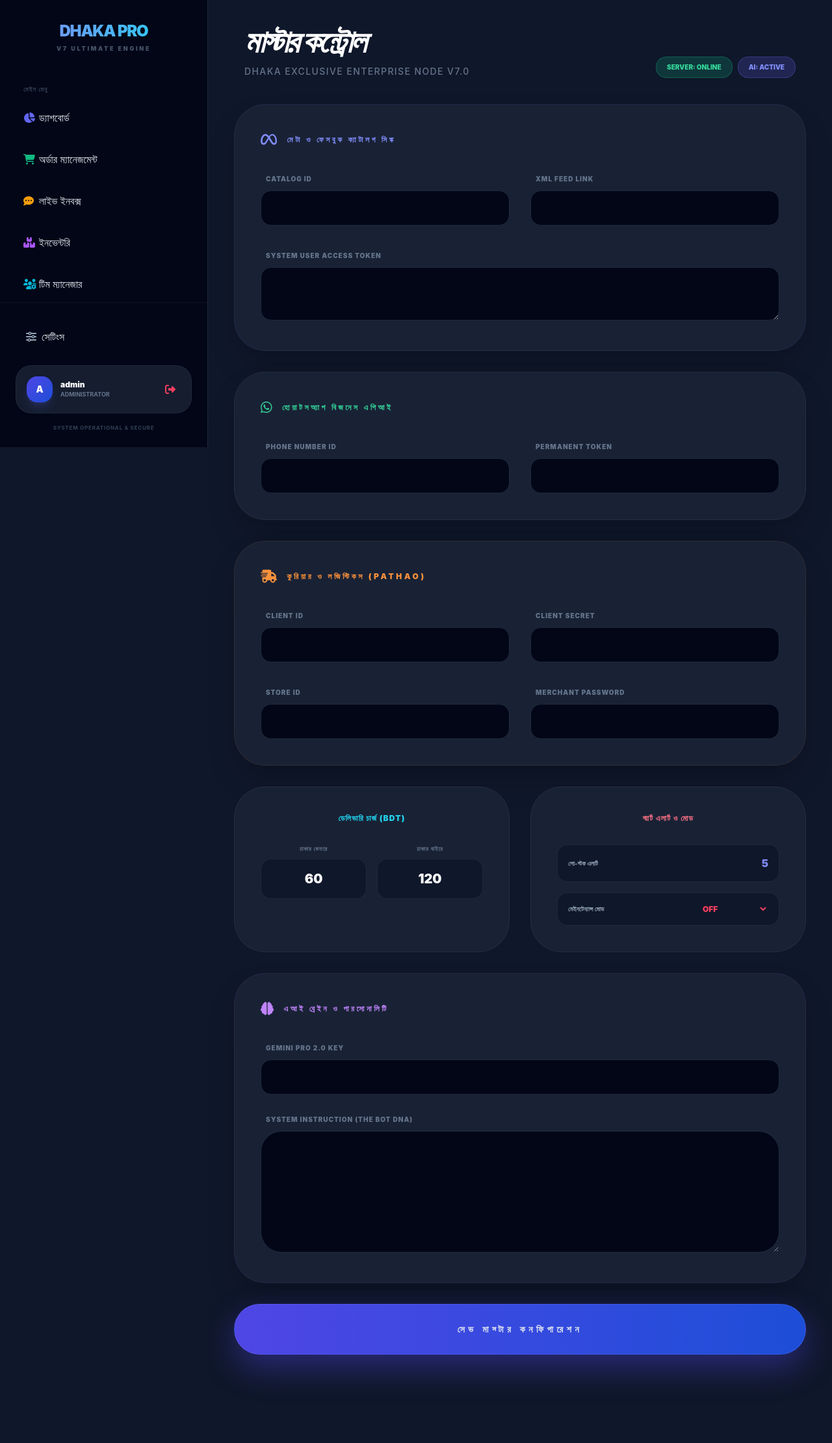
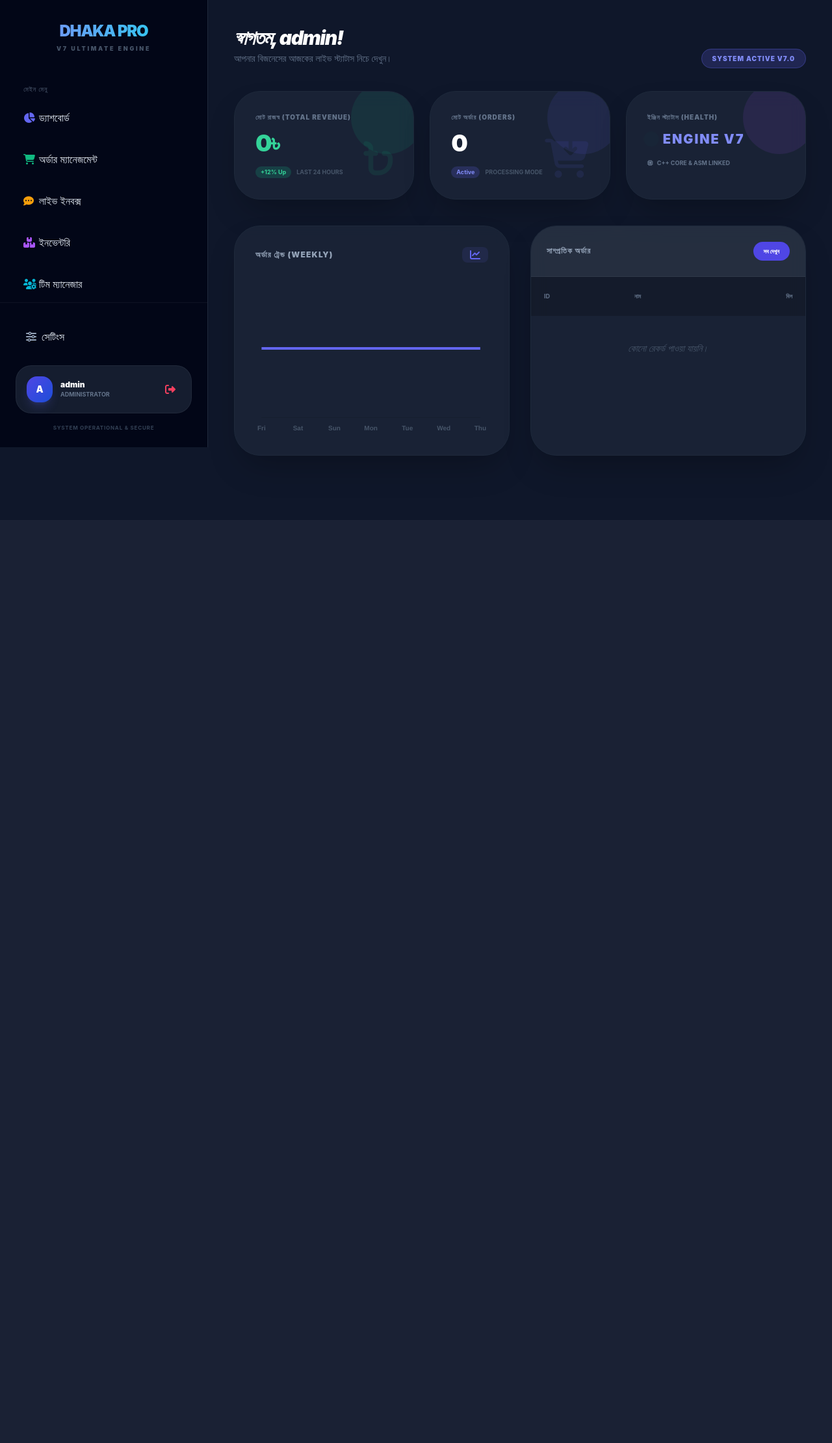
Before and after one commit to printthp/Dhaka-exclusive-sms-bot-wp-msg, a Flask app: page /admin in a window 1280 px wide. Shown: the whole page at 65% size. After the commit the page ends 739 px from the top, so only its background shows below. Run offline with Flask 2, Linux system fonts and the light colour scheme; the visitor is signed in with stand-in values (Sample User, id 1); data comes from the database, SQL or seed files in the repository; data that the repository does not hold is empty; some libraries are stand-ins or nearby versions.

Commit message:
Update dashboard.html

```diff
--- a/templates/dashboard.html
+++ b/templates/dashboard.html
@@ -1,140 +1,128 @@
 {% extends "base.html" %}
-{% block title %}Ultimate settings Control{% endblock %}
+{% block title %}Dashboard PRO{% endblock %}
 {% block content %}
-<div class="max-w-5xl mx-auto pb-24">
-    <div class="mb-10 flex flex-col md:flex-row justify-between items-start md:items-end gap-4 px-4">
+<!-- Chart.js and FontAwesome -->
+<script src="https://cdn.jsdelivr.net/npm/chart.js"></script>
+
+<div class="mb-10 flex justify-between items-end">
     <div>
-            <h2 class="text-5xl font-black text-white tracking-tighter italic">মাস্টার কন্ট্রোল</h2>
-            <p class="text-slate-500 text-sm mt-3 font-medium uppercase tracking-widest">Dhaka Exclusive Enterprise Node v7.0</p>
+        <h2 class="text-3xl font-black text-white italic tracking-tighter">স্বাগতম, {{ session.get('username') }}!</h2>
+        <p class="text-slate-500 text-sm mt-1">আপনার বিজনেসের আজকের লাইভ স্ট্যাটাস নিচে দেখুন।</p>
     </div>
-        <div class="flex gap-2">
-            <span class="bg-emerald-500/20 text-emerald-400 px-4 py-2 rounded-2xl text-[10px] font-black uppercase border border-emerald-500/30">Server: Online</span>
-            <span class="bg-indigo-500/20 text-indigo-400 px-4 py-2 rounded-2xl text-[10px] font-black uppercase border border-indigo-500/30">AI: Active</span>
+    <div class="hidden md:block">
+        <span class="text-[10px] bg-indigo-500/20 text-indigo-400 px-4 py-2 rounded-2xl font-black uppercase tracking-widest border border-indigo-500/30">System Active v7.0</span>
     </div>
 </div>
 
-    <form action="/admin/settings/save" method="POST" class="space-y-8 px-2 md:px-0">
-
-        <!-- ১. মেটা ক্যাটালগ ও সোশ্যাল শপ -->
-        <div class="glass p-10 rounded-[3rem] shadow-2xl border border-indigo-500/10">
-            <h3 class="text-indigo-400 font-black text-xs uppercase mb-8 tracking-[0.3em] flex items-center gap-3">
-                <i class="fa-brands fa-meta text-xl"></i> মেটা ও ফেসবুক ক্যাটালগ সিঙ্ক
-            </h3>
-            <div class="grid grid-cols-1 md:grid-cols-2 gap-8">
-                <div class="space-y-2">
-                    <label class="text-[10px] font-black text-slate-500 uppercase tracking-widest ml-2">Catalog ID</label>
-                    <input name="fb_catalogue_id" value="{{ settings.get('fb_catalogue_id', '') }}" class="w-full bg-[#020617] border border-slate-800 px-6 py-4 rounded-2xl focus:border-indigo-500 outline-none transition text-sm">
-                </div>
-                <div class="space-y-2">
-                    <label class="text-[10px] font-black text-slate-500 uppercase tracking-widest ml-2">XML Feed Link</label>
-                    <input name="fb_xml_link" value="{{ settings.get('fb_xml_link', '') }}" class="w-full bg-[#020617] border border-slate-800 px-6 py-4 rounded-2xl focus:border-indigo-500 outline-none transition text-sm font-mono">
-                </div>
-                <div class="md:col-span-2 space-y-2">
-                    <label class="text-[10px] font-black text-slate-500 uppercase tracking-widest ml-2">System User Access Token</label>
-                    <textarea name="fb_access_token" rows="3" class="w-full bg-[#020617] border border-slate-800 px-6 py-4 rounded-2xl focus:border-indigo-500 outline-none transition text-xs font-mono">{{ settings.get('fb_access_token', '') }}</textarea>
-                </div>
+<!-- Stats Cards -->
+<div class="grid grid-cols-1 md:grid-cols-3 gap-6 mb-10">
+    <!-- Revenue Card -->
+    <div class="glass p-8 rounded-[2.5rem] shadow-2xl relative overflow-hidden group border border-slate-800 hover:border-emerald-500/30 transition-all duration-500">
+        <div class="absolute -right-4 -top-4 w-28 h-28 bg-emerald-500/10 rounded-full group-hover:scale-150 transition-all duration-700"></div>
+        <i class="fa-solid fa-bangladeshi-taka-sign absolute right-8 bottom-8 text-emerald-500/10 text-6xl"></i>
+        <p class="text-[10px] text-slate-500 uppercase font-black tracking-widest">মোট রাজস্ব (Total Revenue)</p>
+        <h2 class="text-4xl font-black mt-3 text-emerald-400 tracking-tighter">{{ "{:,.0f}".format(analytics.today_revenue if analytics.today_revenue else analytics.total_revenue) }}৳</h2>
+        <div class="mt-4 flex items-center gap-2">
+            <span class="bg-emerald-500/20 text-emerald-400 text-[9px] font-bold px-2 py-0.5 rounded-full">+12% Up</span>
+            <span class="text-[9px] text-slate-600 font-bold uppercase">Last 24 Hours</span>
         </div>
     </div>
 
-        <!-- ২. হোয়াটসঅ্যাপ এপিআই কানেকশন -->
-        <div class="glass p-10 rounded-[3rem] shadow-2xl">
-            <h3 class="text-emerald-400 font-black text-xs uppercase mb-8 tracking-[0.3em] flex items-center gap-3">
-                <i class="fa-brands fa-whatsapp text-xl"></i> হোয়াটসঅ্যাপ বিজনেস এপিআই
-            </h3>
-            <div class="grid grid-cols-1 md:grid-cols-2 gap-8">
-                <div class="space-y-2">
-                    <label class="text-[10px] font-black text-slate-500 uppercase tracking-widest ml-2">Phone Number ID</label>
-                    <input name="phone_number_id" value="{{ settings.get('phone_number_id', '') }}" class="w-full bg-[#020617] border border-slate-800 px-6 py-4 rounded-2xl focus:border-indigo-500 outline-none transition text-sm">
-                </div>
-                <div class="space-y-2">
-                    <label class="text-[10px] font-black text-slate-500 uppercase tracking-widest ml-2">Permanent Token</label>
-                    <input type="password" name="permanent_token" value="{{ settings.get('permanent_token', '') }}" class="w-full bg-[#020617] border border-slate-800 px-6 py-4 rounded-2xl focus:border-indigo-500 outline-none transition text-sm">
-                </div>
+    <!-- Orders Card -->
+    <div class="glass p-8 rounded-[2.5rem] shadow-2xl relative overflow-hidden group border border-slate-800 hover:border-indigo-500/30 transition-all duration-500">
+        <div class="absolute -right-4 -top-4 w-28 h-28 bg-indigo-500/10 rounded-full group-hover:scale-150 transition-all duration-700"></div>
+        <i class="fa-solid fa-cart-arrow-down absolute right-8 bottom-8 text-indigo-500/10 text-6xl"></i>
+        <p class="text-[10px] text-slate-500 uppercase font-black tracking-widest">মোট অর্ডার (Orders)</p>
+        <h2 class="text-4xl font-black mt-3 text-white tracking-tighter">{{ analytics.total_orders }}</h2>
+        <div class="mt-4 flex items-center gap-2">
+            <span class="bg-indigo-500/20 text-indigo-400 text-[9px] font-bold px-2 py-0.5 rounded-full">Active</span>
+            <span class="text-[9px] text-slate-600 font-bold uppercase">Processing Mode</span>
         </div>
     </div>
 
-        <!-- ৩. কুরিয়ার অটোমেশন (Pathao) -->
-        <div class="glass p-10 rounded-[3rem] shadow-2xl border border-orange-500/10">
-            <h3 class="text-orange-400 font-black text-xs uppercase mb-8 tracking-[0.3em] flex items-center gap-3">
-                <i class="fa-solid fa-truck-fast text-xl"></i> কুরিয়ার ও লজিস্টিকস (Pathao)
-            </h3>
-            <div class="grid grid-cols-1 md:grid-cols-2 gap-8">
-                <div class="space-y-2">
-                    <label class="text-[10px] font-black text-slate-500 uppercase tracking-widest ml-2">Client ID</label>
-                    <input name="pathao_client_id" value="{{ settings.get('pathao_client_id', '') }}" class="w-full bg-[#020617] border border-slate-800 px-6 py-4 rounded-2xl focus:border-orange-500 outline-none transition text-sm">
+    <!-- Health/Engine Card -->
+    <div class="glass p-8 rounded-[2.5rem] shadow-2xl relative overflow-hidden group border border-slate-800 hover:border-purple-500/30 transition-all duration-500">
+        <div class="absolute -right-4 -top-4 w-28 h-28 bg-purple-500/10 rounded-full group-hover:scale-150 transition-all duration-700"></div>
+        <p class="text-[10px] text-slate-500 uppercase font-black tracking-widest">ইঞ্জিন স্ট্যাটাস (Health)</p>
+        <div class="flex items-center mt-3 gap-3">
+             <div class="w-3 h-3 bg-emerald-500 rounded-full animate-ping"></div>
+             <h2 class="text-xl font-black text-indigo-400 tracking-widest uppercase">Engine V7</h2>
         </div>
-                <div class="space-y-2">
-                    <label class="text-[10px] font-black text-slate-500 uppercase tracking-widest ml-2">Client Secret</label>
-                    <input type="password" name="pathao_client_secret" value="{{ settings.get('pathao_client_secret', '') }}" class="w-full bg-[#020617] border border-slate-800 px-6 py-4 rounded-2xl focus:border-orange-500 outline-none transition text-sm">
-                </div>
-                <div class="space-y-2">
-                    <label class="text-[10px] font-black text-slate-500 uppercase tracking-widest ml-2">Store ID</label>
-                    <input name="pathao_store_id" value="{{ settings.get('pathao_store_id', '') }}" class="w-full bg-[#020617] border border-slate-800 px-6 py-4 rounded-2xl focus:border-orange-500 outline-none transition text-sm">
-                </div>
-                <div class="space-y-2">
-                    <label class="text-[10px] font-black text-slate-500 uppercase tracking-widest ml-2">Merchant Password</label>
-                    <input type="password" name="pathao_merchant_password" value="{{ settings.get('pathao_merchant_password', '') }}" class="w-full bg-[#020617] border border-slate-800 px-6 py-4 rounded-2xl focus:border-orange-500 outline-none transition text-sm">
-                </div>
+        <p class="text-[9px] text-slate-500 font-bold mt-4 uppercase"><i class="fa-solid fa-microchip mr-1"></i> C++ Core & ASM Linked</p>
     </div>
 </div>
 
-        <!-- ৪. চার্জ ও এলার্ট সেটিংস -->
+<!-- Advanced Section: Chart & Recent Orders -->
 <div class="grid grid-cols-1 md:grid-cols-2 gap-8">
-            <div class="glass p-10 rounded-[3rem]">
-                <h3 class="text-cyan-400 font-black text-xs uppercase mb-8 tracking-widest text-center">ডেলিভারি চার্জ (BDT)</h3>
-                <div class="flex gap-4">
-                    <div class="flex-1 space-y-2 text-center">
-                        <p class="text-[9px] font-bold text-slate-500 uppercase tracking-widest">ঢাকার ভেতরে</p>
-                        <input name="delivery_inside_dhaka" value="{{ settings.get('delivery_inside_dhaka', '60') }}" class="w-full bg-slate-900 border border-slate-800 p-4 rounded-2xl text-center font-black text-xl text-white">
+    <!-- Sales Graph -->
+    <div class="glass p-8 rounded-[2.5rem] shadow-2xl border border-slate-800">
+        <div class="flex justify-between items-center mb-6">
+            <h3 class="font-black text-xs uppercase tracking-widest text-slate-400">অর্ডার ট্রেন্ড (Weekly)</h3>
+            <i class="fa-solid fa-chart-line text-indigo-500 px-3 py-1 bg-indigo-500/10 rounded-lg"></i>
         </div>
-                    <div class="flex-1 space-y-2 text-center">
-                        <p class="text-[9px] font-bold text-slate-500 uppercase tracking-widest">ঢাকার বাইরে</p>
-                        <input name="delivery_outside_dhaka" value="{{ settings.get('delivery_outside_dhaka', '120') }}" class="w-full bg-slate-900 border border-slate-800 p-4 rounded-2xl text-center font-black text-xl text-white">
+        <canvas id="weeklyChart" class="max-h-60"></canvas>
     </div>
+
+    <!-- Recent Order Table -->
+    <div class="glass rounded-[2.5rem] overflow-hidden shadow-2xl border border-slate-800">
+        <div class="p-6 border-b border-white/5 flex justify-between items-center bg-white/5">
+            <h3 class="font-black text-xs uppercase tracking-widest text-slate-400">সাম্প্রতিক অর্ডার</h3>
+            <a href="/admin?tab=orders" class="text-[9px] bg-indigo-600 hover:bg-indigo-500 text-white px-4 py-2 rounded-full font-black uppercase transition-all">সব দেখুন</a>
         </div>
-            </div>
-            <div class="glass p-10 rounded-[3rem]">
-                <h3 class="text-rose-400 font-black text-xs uppercase mb-8 tracking-widest text-center">স্মার্ট এলার্ট ও মোড</h3>
-                <div class="space-y-4">
-                    <div class="flex justify-between items-center p-4 bg-slate-900 rounded-2xl border border-slate-800">
-                        <span class="text-[10px] font-bold text-slate-400 uppercase">লো-স্টক এলার্ট</span>
-                        <input name="low_stock_limit" value="{{ settings.get('low_stock_limit', '5') }}" class="w-12 bg-transparent text-right font-black text-indigo-400 outline-none">
-                    </div>
-                    <div class="flex justify-between items-center p-4 bg-slate-900 rounded-2xl border border-slate-800">
-                        <span class="text-[10px] font-bold text-slate-400 uppercase">মেইনটেন্যান্স মোড</span>
-                        <select name="maintenance_mode" class="bg-transparent text-rose-500 font-black text-xs outline-none">
-                            <option value="off" {% if settings.get('maintenance_mode') == 'off' %}selected{% endif %}>OFF</option>
-                            <option value="on" {% if settings.get('maintenance_mode') == 'on' %}selected{% endif %}>ON (Vacation)</option>
-                        </select>
-                    </div>
-                </div>
+        <table class="w-full text-left text-sm">
+            <thead class="bg-black/20 text-[9px] text-slate-500 uppercase font-black">
+                <tr><th class="p-5">ID</th><th class="p-5">নাম</th><th class="p-5 text-right">বিল</th></tr>
+            </thead>
+            <tbody class="divide-y divide-white/5">
+                {% for o in orders[:5] %}
+                <tr class="hover:bg-white/5 transition duration-300">
+                    <td class="p-5 font-mono text-indigo-400 font-bold">#{{ o.id }}</td>
+                    <td class="p-5 font-bold">{{ o.name }}<br><span class="text-[9px] font-normal text-slate-500">{{ o.phone }}</span></td>
+                    <td class="p-5 text-right font-black text-emerald-400">{{ o.total }}৳</td>
+                </tr>
+                {% else %}
+                <tr><td colspan="3" class="p-10 text-center text-slate-600 italic">কোনো রেকর্ড পাওয়া যায়নি।</td></tr>
+                {% endfor %}
+            </tbody>
+        </table>
     </div>
 </div>
 
-        <!-- ৫. এআই ব্রেইন কন্ট্রোল -->
-        <div class="glass p-10 rounded-[3rem] shadow-2xl border border-purple-500/10">
-            <h3 class="text-purple-400 font-black text-xs uppercase mb-8 tracking-[0.3em] flex items-center gap-3">
-                <i class="fa-solid fa-brain text-xl"></i> এআই ব্রেইন ও পারসোনালিটি
-            </h3>
-            <div class="space-y-6">
-                <div class="space-y-2">
-                    <label class="text-[10px] font-black text-slate-500 uppercase tracking-widest ml-2">Gemini Pro 2.0 Key</label>
-                    <input type="password" name="gemini_key" value="{{ settings.get('gemini_key', '') }}" class="w-full bg-[#020617] border border-slate-800 px-6 py-4 rounded-2xl focus:border-purple-500 outline-none transition text-sm">
-                </div>
-                <div class="space-y-2">
-                    <label class="text-[10px] font-black text-slate-500 uppercase tracking-widest ml-2">System Instruction (The Bot DNA)</label>
-                    <textarea name="ai_system_instruction" rows="6" class="w-full bg-[#020617] border border-slate-800 px-6 py-6 rounded-[2rem] focus:border-purple-500 outline-none transition text-sm leading-relaxed">{{ settings.get('ai_system_instruction', '') }}</textarea>
-                </div>
-            </div>
-        </div>
+<script>
+    const ctx = document.getElementById('weeklyChart').getContext('2d');
+    new Chart(ctx, {
+        type: 'line',
+        data: {
+            labels: {{ analytics.chart_data.labels|tojson if analytics.chart_data else ['Sun','Mon','Tue','Wed','Thu','Fri','Sat']|tojson }},
+            datasets: [{
+                label: 'অর্ডার সংখ্যা',
+                data: {{ analytics.chart_data.data|tojson if analytics.chart_data else [0,0,0,0,0,0,0]|tojson }},
+                borderColor: '#6366f1',
+                borderWidth: 4,
+                pointRadius: 0,
+                tension: 0.4,
+                fill: true,
+                backgroundColor: (context) => {
+                    const gradient = context.chart.ctx.createLinearGradient(0, 0, 0, 400);
+                    gradient.addColorStop(0, 'rgba(99, 102, 241, 0.4)');
+                    gradient.addColorStop(1, 'rgba(99, 102, 241, 0)');
+                    return gradient;
+                }
+            }]
+        },
+        options: {
+            responsive: true,
+            maintainAspectRatio: false,
+            plugins: { legend: { display: false } },
+            scales: {
+                y: { display: false },
+                x: {
+                    grid: { display: false },
+                    ticks: { color: '#475569', font: { size: 10, weight: 'bold' } }
+                }
+            }
+        }
+    });
+</script>
 
-        <!-- আল্টিমেট সেভ বাটন -->
-        <div class="sticky bottom-6 z-30">
-            <button type="submit" class="w-full bg-gradient-to-r from-indigo-600 to-blue-700 hover:from-white hover:to-white hover:text-indigo-600 py-7 rounded-[2.5rem] font-black uppercase text-sm tracking-[0.4em] shadow-[0_20px_50px_rgba(79,70,229,0.4)] transition-all duration-500 transform hover:-translate-y-2 active:scale-95 border border-indigo-400/20">
-                সেভ মাস্টার কনফিগারেশন
-            </button>
-        </div>
-
-    </form>
-</div>
 {% endblock %}
```
Lines whose indentation alone changed are shown as unchanged.
